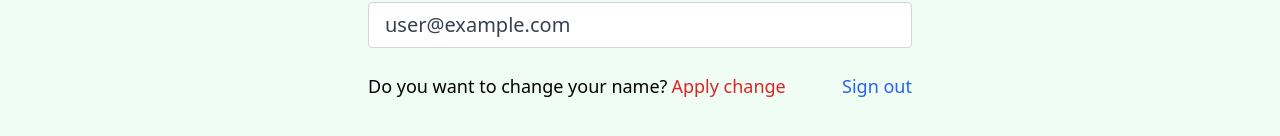
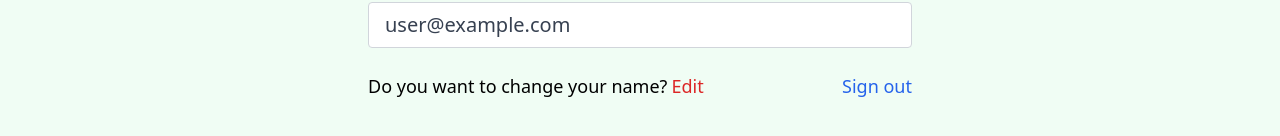
Before and after one commit to felixEwulu/realtor-clone-react, a React (Create React App) app: page /profile in a window 1280 px wide. Shown: the part 200-336 px from the top of the page. Built offline with nearby package versions, Linux system fonts and the light colour scheme; no server answers; sample sign-in values are in the browser's storage.

Commit message:
implemented update profile

```diff
--- a/src/pages/Profile.jsx
+++ b/src/pages/Profile.jsx
@@ -8,7 +8,7 @@ import { db } from '../firebase';
 const Profile = () => {
   const auth = getAuth()
   const navigate = useNavigate()
-  const [changeDetail, setChangeDetail] = useState('false')
+  const [changeDetail, setChangeDetail] = useState(false)
   const [formData, setFormData] = useState({
     name: auth.currentUser.displayName,
     email: auth.currentUser.email,
@@ -81,11 +81,11 @@ const Profile = () => {
               type="email"
               id='email'
               value={email}
-              disabled={!changeDetail}
+              disabled
               onChange={onChange}
               className={`w-full mb-6 px-4 py-2 text-xl text-gray-700
                bg-white border border-gray-300 rounded transition ease-in-out
-               ${changeDetail && 'bg-red-200 focus:bg-red-200'}`}
+              `}
             />
 
             <div className="flex justify-between whitespace-nowrap text-sm sm:text-lg mb-6">
@@ -96,6 +96,7 @@ const Profile = () => {
                     setChangeDetail((prevState) => !prevState)
                   }}
                   className='text-red-600 hover:text-red-700 transition ease-in-out duration-200 ml-1 cursor-pointer'>
+
                   {changeDetail ? 'Apply change' : 'Edit'}
                 </span>
               </p>
```
